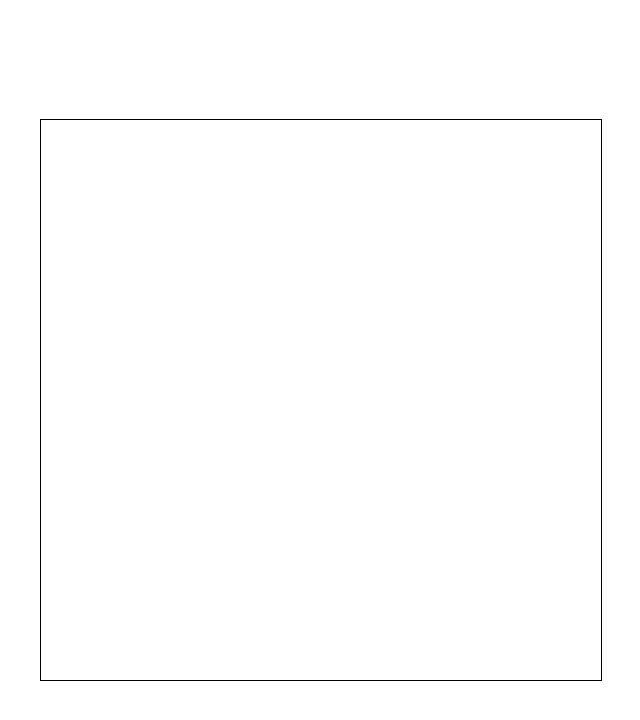
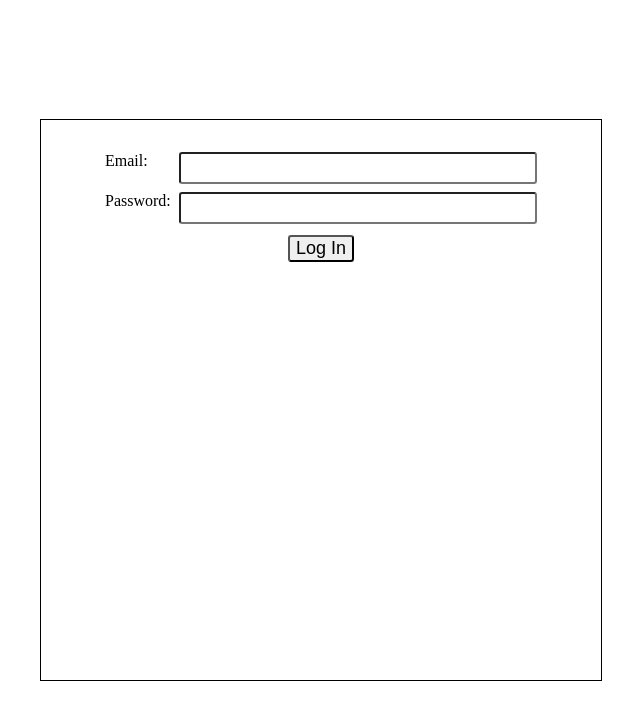
Before and after one commit to nok-ko/ChessProject, a website: page static/index.html in a window 1280 px wide. Shown: the whole page, without its empty margins (319-959 px from the left). Drawn offline with Linux system fonts and the light colour scheme.

```diff
--- a/static/index.html
+++ b/static/index.html
@@ -1,12 +1,18 @@
 <!DOCTYPE html>
 <html lang="en">
+
 <head>
     <meta charset="UTF-8">
     <meta http-equiv="X-UA-Compatible" content="IE=edge">
     <meta name="viewport" content="width=device-width, initial-scale=1.0">
     <title>Chess!</title>
     <style>
-        body, html {
+        :root {
+            --bg-color: 255, 255, 255;
+        }
+
+        body,
+        html {
             margin: 0;
             height: 100%;
         }
@@ -14,10 +20,37 @@
         body {
             display: grid;
             grid-template: 1fr 70vh 1fr / 1fr 70vh 1fr;
-            grid-template-areas: ". .   ."
-                                 ". box . "
-                                 ". .   .";
+            grid-template-areas: ". logo   ."
+                ". box . "
+                ". .   .";
         }
+
+        #login_dialog {
+            grid-area: box;
+            z-index: 1;
+            background-color: rgb(var(--bg-color));
+        }
+
+        #login_dialog>form {
+            display: grid;
+            grid: repeat(3, 2rem) / max-content 1fr;
+            padding: 2rem 4rem;
+            gap: 0.5rem;
+        }
+
+        #login_dialog>form input {
+            display: inline-block;
+            border-radius: 0.2rem;
+        }
+
+        #login_dialog>form input[type=submit] {
+            margin: auto;
+            font-size: large;
+            max-width: 6rem;
+            grid-column: 1 / span 2;
+        }
+
+
 
         #box {
             position: relative;
@@ -36,23 +69,30 @@
         .piece {
             transition: 0.25s ease-in-out;
         }
-
-
     </style>
 </head>
+
 <body>
+    <div id="login_dialog">
+        <form action="">
+            <label for="login_email">Email: </label><input type="email" name="login_email" id="email_field">
+            <label for="login_pass">Password: </label><input type="password" name="login_pass" id="pass_field">
+            <input type="submit" value="Log In">
+        </form>
+    </div>
     <div id="box">
         <div class="piece piecesize">
             <svg viewBox="0 0 100 100" xmlns="http://www.w3.org/2000/svg">
-                <circle cx="50" cy="50" r="25"/>
-              </svg>
+                <circle cx="50" cy="50" r="25" />
+            </svg>
         </div>
-        <div id="hoversquare", class="piecesize" hidden>
+        <div id="hoversquare" , class="piecesize" hidden>
             <svg viewBox="0 0 100 100" xmlns="http://www.w3.org/2000/svg">
-                <rect style="fill:rgba(250,120,0,0.44)" width="100" height="100"/>
-              </svg>
+                <rect style="fill:rgba(250,120,0,0.44)" width="100" height="100" />
+            </svg>
         </div>
     </div>
     <script src="game.js"></script>
 </body>
+
 </html>
```
